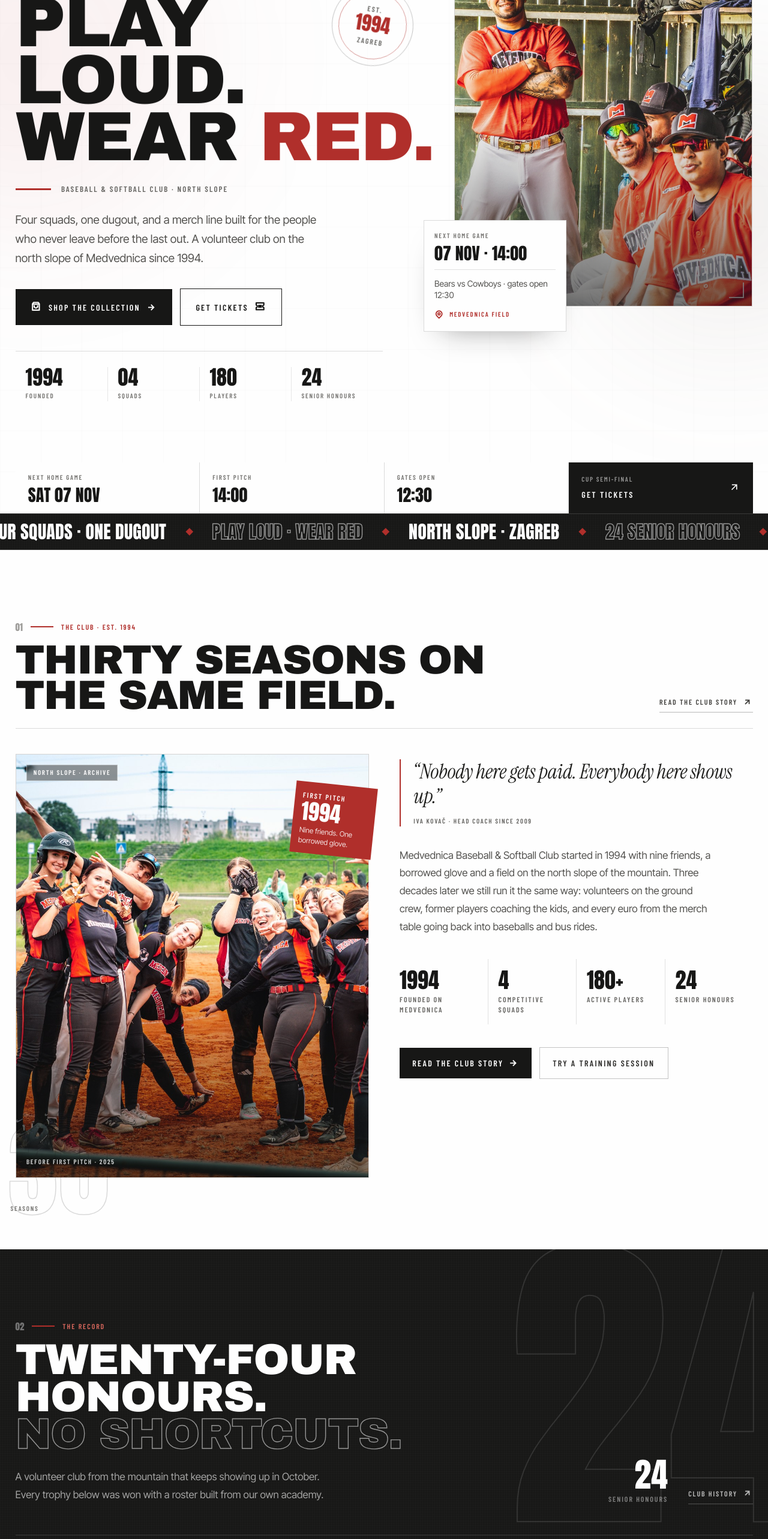
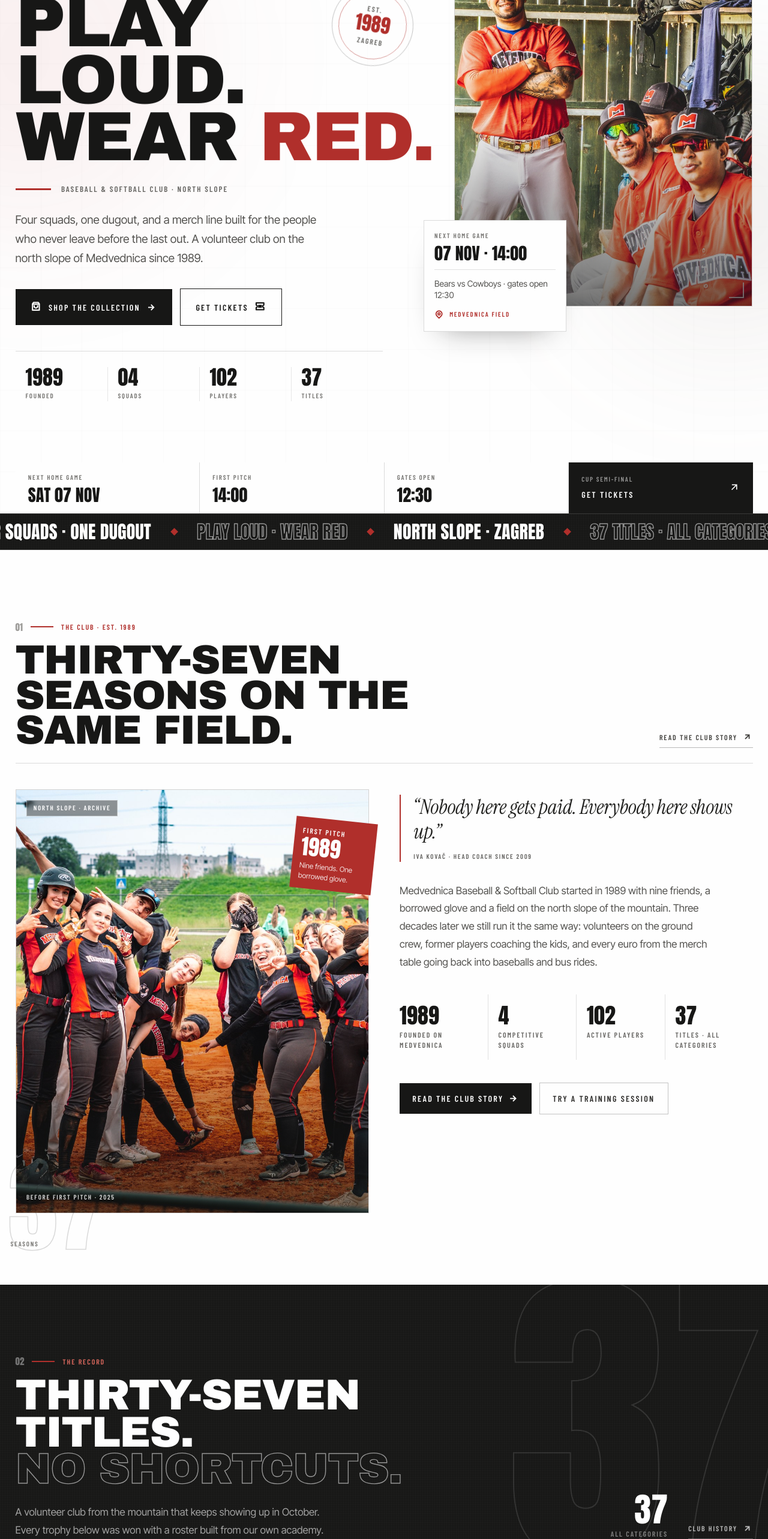
Before and after one commit to Nikola0803/baseball, a React (Vite) app: page / in a window 1280 px wide. Shown: the part 234-2800 px from the top of the page at 60% size. Built offline with nearby package versions, Linux system fonts and the light colour scheme.

Commit message:
Correct founding year and club statistics

```diff
--- a/src/components/feature/Footer.tsx
+++ b/src/components/feature/Footer.tsx
@@ -50,13 +50,13 @@ export default function Footer() {
               </span>
             </Link>
             <p className="mt-6 max-w-sm text-[15px] leading-[1.75] text-foreground-500">
-              A club built on the north slope of Medvednica since 1994. Four
+              A club built on the north slope of Medvednica since 1989. Four
               squads, one dugout culture, and a merch line made for the people who
               fill the stands on Saturday afternoons.
             </p>
             <p className="font-label mt-5 flex items-center gap-2 text-[12px] uppercase tracking-[0.2em] text-accent-500">
               <span className="inline-block h-px w-6 bg-current" />
-              Est. 1994 · National League
+              Est. 1989 · National League
             </p>
             <div className="mt-6 flex items-center gap-2">
               {[
--- a/src/components/sections/ClubStory.tsx
+++ b/src/components/sections/ClubStory.tsx
@@ -27,7 +27,7 @@ export default function ClubStory() {
                   First pitch
                 </p>
                 <p className="font-heading mt-1.5 text-[32px] uppercase leading-none text-background-50">
-                  1994
+                  1989
                 </p>
                 <p className="mt-2 text-[14px] leading-relaxed text-background-300">
                   A borrowed glove, nine friends and a field on the mountain.
--- a/src/components/sections/HonoursSection.tsx
+++ b/src/components/sections/HonoursSection.tsx
@@ -39,7 +39,7 @@ export default function HonoursSection() {
       <div className="pointer-events-none absolute inset-0 ink-grain opacity-70" />
       <div className="pointer-events-none absolute -right-[8%] -top-10 select-none">
         <span className="font-poster text-[42vw] leading-none text-outline-paper-soft opacity-70">
-          24
+          37
         </span>
       </div>
 
@@ -54,7 +54,7 @@ export default function HonoursSection() {
               The record
             </p>
             <h2 className="font-heading mt-4 text-[clamp(34px,5.8vw,72px)] uppercase leading-[0.86] tracking-[-0.03em] text-background-50">
-              Twenty-four honours.
+              Thirty-seven titles.
               <br />
               <span className="text-outline-paper">No shortcuts.</span>
             </h2>
@@ -67,10 +67,10 @@ export default function HonoursSection() {
           <div className="flex items-end gap-8">
             <div className="hidden text-right sm:block">
               <p className="font-poster text-[56px] leading-none text-background-50">
-                24
+                37
               </p>
               <p className="font-label mt-1 text-[10px] uppercase tracking-[0.2em] text-background-50/45">
-                senior honours
+                all categories
               </p>
             </div>
             <Link
@@ -133,7 +133,7 @@ export default function HonoursSection() {
 
         <div className="mt-6 flex flex-wrap items-center gap-x-6 gap-y-2">
           <p className="font-label text-[11px] uppercase tracking-[0.2em] text-background-50/40">
-            1994 — 2026 · National League
+            1989 — 2026 · National League
           </p>
           <span className="hidden h-3 w-px bg-background-50/20 sm:block" />
           <p className="font-label text-[11px] uppercase tracking-[0.2em] text-background-50/40">
--- a/src/components/sections/ManifestoBand.tsx
+++ b/src/components/sections/ManifestoBand.tsx
@@ -35,7 +35,7 @@ export default function ManifestoBand() {
           <div className="lg:col-span-4">
             <div className="border border-background-50/20 bg-foreground-950/40 p-5 backdrop-blur-sm md:p-6">
               <p className="font-label text-[11px] uppercase tracking-[0.22em] text-background-50/50">
-                Since 1994
+                Since 1989
               </p>
               <div className="mt-4 space-y-3.5">
                 {[
--- a/src/mocks/teams.ts
+++ b/src/mocks/teams.ts
@@ -57,8 +57,8 @@ export const teams: Team[] = [
 ];
 
 export const clubStats = [
-  { value: "1994", label: "Founded on Medvednica" },
+  { value: "1989", label: "Founded on Medvednica" },
   { value: "4", label: "Competitive squads" },
-  { value: "180+", label: "Active players" },
-  { value: "24", label: "Senior honours" },
+  { value: "102", label: "Active players" },
+  { value: "37", label: "Titles · all categories" },
 ];
--- a/src/pages/about/components/AboutValues.tsx
+++ b/src/pages/about/components/AboutValues.tsx
@@ -20,7 +20,7 @@ const pillars = [
 
 const milestones = [
   {
-    year: "1994",
+    year: "1989",
     title: "Nine friends, one glove",
     text: "The first practice on a borrowed patch of grass on the north slope.",
   },
@@ -47,7 +47,7 @@ const milestones = [
   {
     year: "2026",
     title: "Back in the semi-final",
-    text: "Four squads, 180 players and a cup semi-final at home on 7 November.",
+    text: "Four teams, 102 players and 37 titles across all categories.",
   },
 ];
 
@@ -91,10 +91,10 @@ export default function AboutValues() {
         <div className="mt-20" data-reveal>
           <div className="flex flex-col justify-between gap-4 border-b border-background-300 pb-5 md:flex-row md:items-end">
             <h3 className="font-heading text-[26px] uppercase leading-none text-foreground-950 md:text-[34px]">
-              Thirty-two seasons, six moments
+              Thirty-seven seasons, six moments
             </h3>
             <p className="font-label text-[11px] uppercase tracking-[0.2em] text-foreground-400">
-              1994 — 2026
+              1989 — 2026
             </p>
           </div>
 
--- a/src/pages/about/page.tsx
+++ b/src/pages/about/page.tsx
@@ -14,7 +14,7 @@ export default function AboutPage() {
       <main>
         <PageHero
           breadcrumb="About"
-          eyebrow="Est. 1994 · Medvednica, Zagreb"
+          eyebrow="Est. 1989 · Medvednica, Zagreb"
           title={
             <>
               A club built on
@@ -22,14 +22,14 @@ export default function AboutPage() {
               <span className="text-primary-500">the north slope.</span>
             </>
           }
-          description="Nine friends, a borrowed glove and a patch of grass on the mountain. Thirty-two seasons later we are four squads, a free academy and a merch table that pays for the baseballs."
+          description="Nine friends, a borrowed glove and a patch of grass on the mountain. Thirty-seven seasons later we are four teams, a youth programme and a merch table that pays for the baseballs."
           image="/images/about-hero.jpg"
           imageAlt="The Medvednica club family gathered together"
           imageTitle="Medvednica Baseball Club | Our club family"
           stats={[
-            { value: "1994", label: "Founded" },
+            { value: "1989", label: "Founded" },
             { value: "4", label: "Squads" },
-            { value: "180+", label: "Players" },
+            { value: "102", label: "Players" },
           ]}
           note="Volunteer run · Zagreb, Croatia"
         />
--- a/src/pages/home/components/ClubIntro.tsx
+++ b/src/pages/home/components/ClubIntro.tsx
@@ -12,10 +12,10 @@ export default function ClubIntro() {
                 01
               </span>
               <span className="inline-block h-[2px] w-9 bg-primary-500" />
-              The club · est. 1994
+              The club · est. 1989
             </p>
             <h2 className="font-heading mt-4 max-w-[18ch] text-[clamp(34px,5.6vw,68px)] uppercase leading-[0.86] tracking-[-0.03em] text-foreground-950">
-              Thirty seasons on the same field.
+              Thirty-seven seasons on the same field.
             </h2>
           </div>
           <Link
@@ -47,7 +47,7 @@ export default function ClubIntro() {
 
             <div className="pointer-events-none absolute -bottom-16 -left-3 hidden select-none md:block">
               <span className="font-poster text-[132px] leading-[0.72] text-outline-ink-soft sm:text-[170px]">
-                30
+                37
               </span>
               <span className="font-label absolute bottom-2 left-1 block text-[11px] uppercase tracking-[0.24em] text-foreground-400">
                 seasons
@@ -58,7 +58,7 @@ export default function ClubIntro() {
               <p className="font-label text-[10px] uppercase tracking-[0.2em]">
                 First pitch
               </p>
-              <p className="font-poster text-[36px] leading-none">1994</p>
+              <p className="font-poster text-[36px] leading-none">1989</p>
               <p className="mt-1.5 text-[12px] leading-snug text-background-50/85">
                 Nine friends. One borrowed glove.
               </p>
@@ -76,7 +76,7 @@ export default function ClubIntro() {
             </figure>
 
             <p className="mt-8 max-w-[54ch] text-[17px] leading-[1.75] text-foreground-600">
-              Medvednica Baseball & Softball Club started in 1994 with nine friends, a
+              Medvednica Baseball & Softball Club started in 1989 with nine friends, a
               borrowed glove and a field on the north slope of the mountain. Three
               decades later we still run it the same way: volunteers on the ground
               crew, former players coaching the kids, and every euro from the merch
--- a/src/pages/home/components/Hero.tsx
+++ b/src/pages/home/components/Hero.tsx
@@ -1,10 +1,10 @@
 import { Link } from "react-router-dom";
 
 const facts = [
-  { value: "1994", label: "Founded" },
+  { value: "1989", label: "Founded" },
   { value: "04", label: "Squads" },
-  { value: "180", label: "Players" },
-  { value: "24", label: "Senior honours" },
+  { value: "102", label: "Players" },
+  { value: "37", label: "Titles" },
 ];
 
 const fixtureCells = [
@@ -33,7 +33,7 @@ export default function Hero() {
             Zagreb · 45.87° N
           </p>
           <p className="font-label text-right text-[13px] uppercase tracking-[0.2em] text-foreground-400">
-            Est. 1994
+            Est. 1989
           </p>
         </div>
 
@@ -54,7 +54,7 @@ export default function Hero() {
                   Est.
                 </span>
                 <span className="font-poster text-[32px] leading-none text-primary-500">
-                  1994
+                  1989
                 </span>
                 <span className="font-label mt-1 text-[10px] uppercase tracking-[0.2em] text-foreground-500">
                   Zagreb
@@ -72,7 +72,7 @@ export default function Hero() {
             <p className="mt-6 max-w-[46ch] text-[17px] leading-[1.7] text-foreground-600 md:text-[19px]">
               Four squads, one dugout, and a merch line built for the people who
               never leave before the last out. A volunteer club on the north slope
-              of Medvednica since 1994.
+              of Medvednica since 1989.
             </p>
 
             <div className="mt-8 flex flex-col gap-3 sm:flex-row sm:items-center">
--- a/src/pages/home/components/Ticker.tsx
+++ b/src/pages/home/components/Ticker.tsx
@@ -1,10 +1,10 @@
 const tickerItems = [
   "Medvednica Baseball & Softball Club",
-  "Est. 1994",
+  "Est. 1989",
   "Four squads · one dugout",
   "Play loud · wear red",
   "North slope · Zagreb",
-  "24 senior honours",
+  "37 titles · all categories",
   "Official club merch",
 ];
 
```
